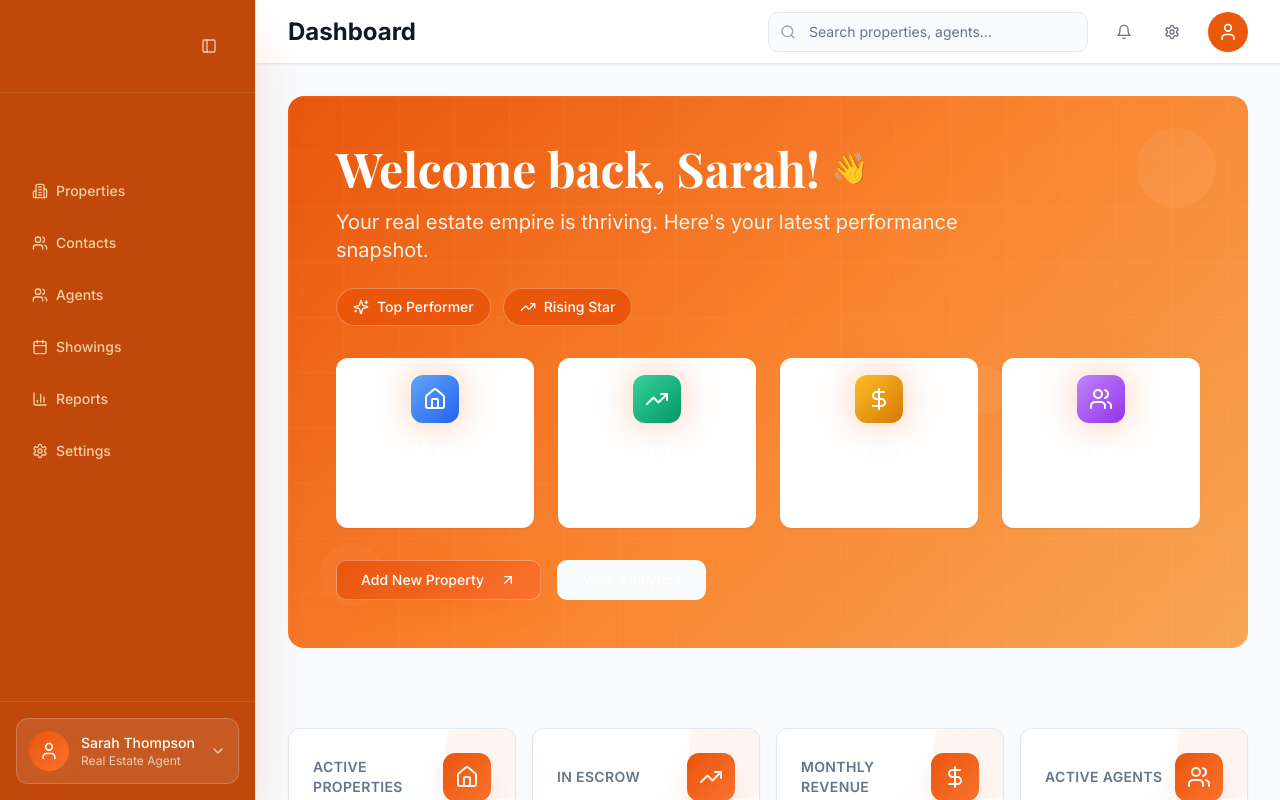
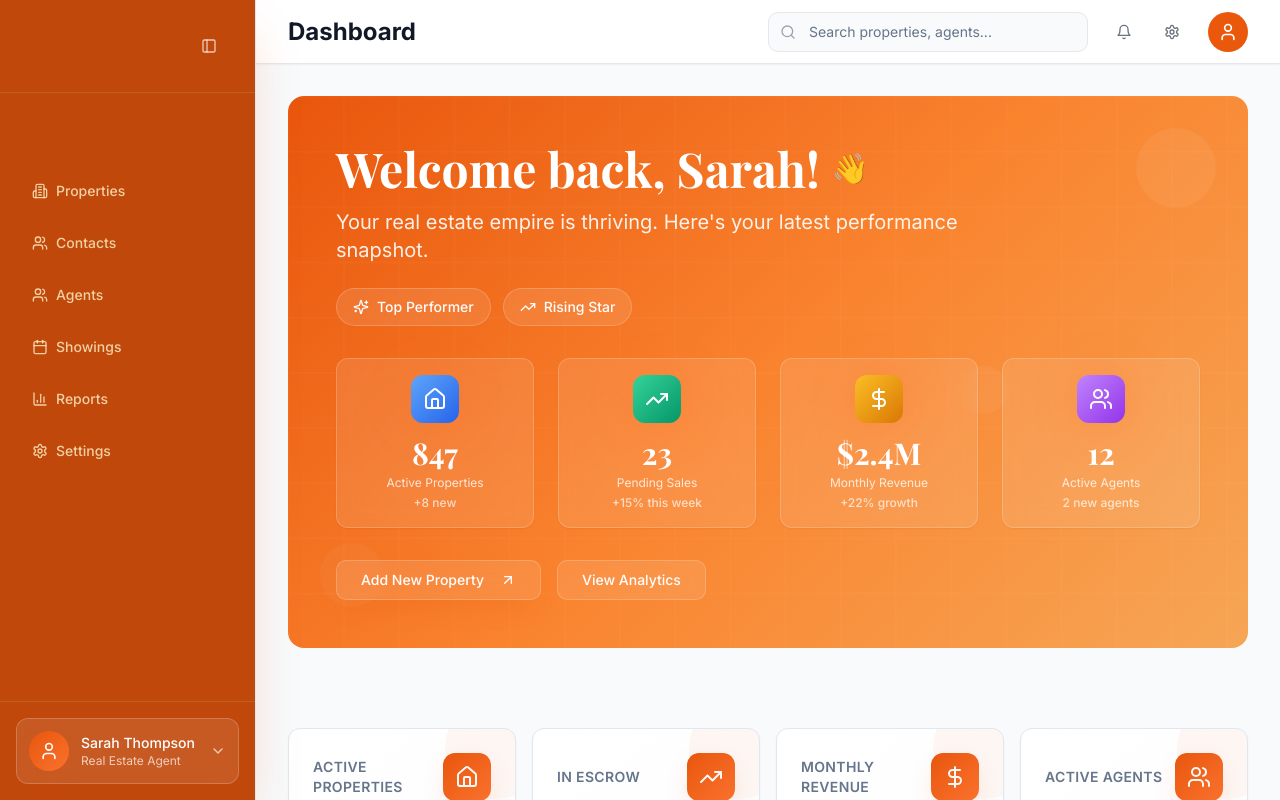
Before and after one commit to Alexi5000/cozymls1, a React (Vite) app: page / in a window 1280 px wide. Shown: the top 800 px of the page. Built offline with nearby package versions, Linux system fonts and the light colour scheme.

Commit message:
Implement plan to fix hero section cards

```diff
--- a/src/index.css
+++ b/src/index.css
@@ -343,9 +343,13 @@
 
   /* Glass Effect */
   .glass-effect {
-    background: rgba(255, 255, 255, 0.1);
+    background: rgba(255, 255, 255, 0.1) !important;
     backdrop-filter: blur(10px);
-    border: 1px solid rgba(255, 255, 255, 0.2);
+    border: 1px solid rgba(255, 255, 255, 0.2) !important;
+  }
+
+  .glass-effect:hover {
+    background: rgba(255, 255, 255, 0.2) !important;
   }
 
   /* Mobile-optimized components */
```
